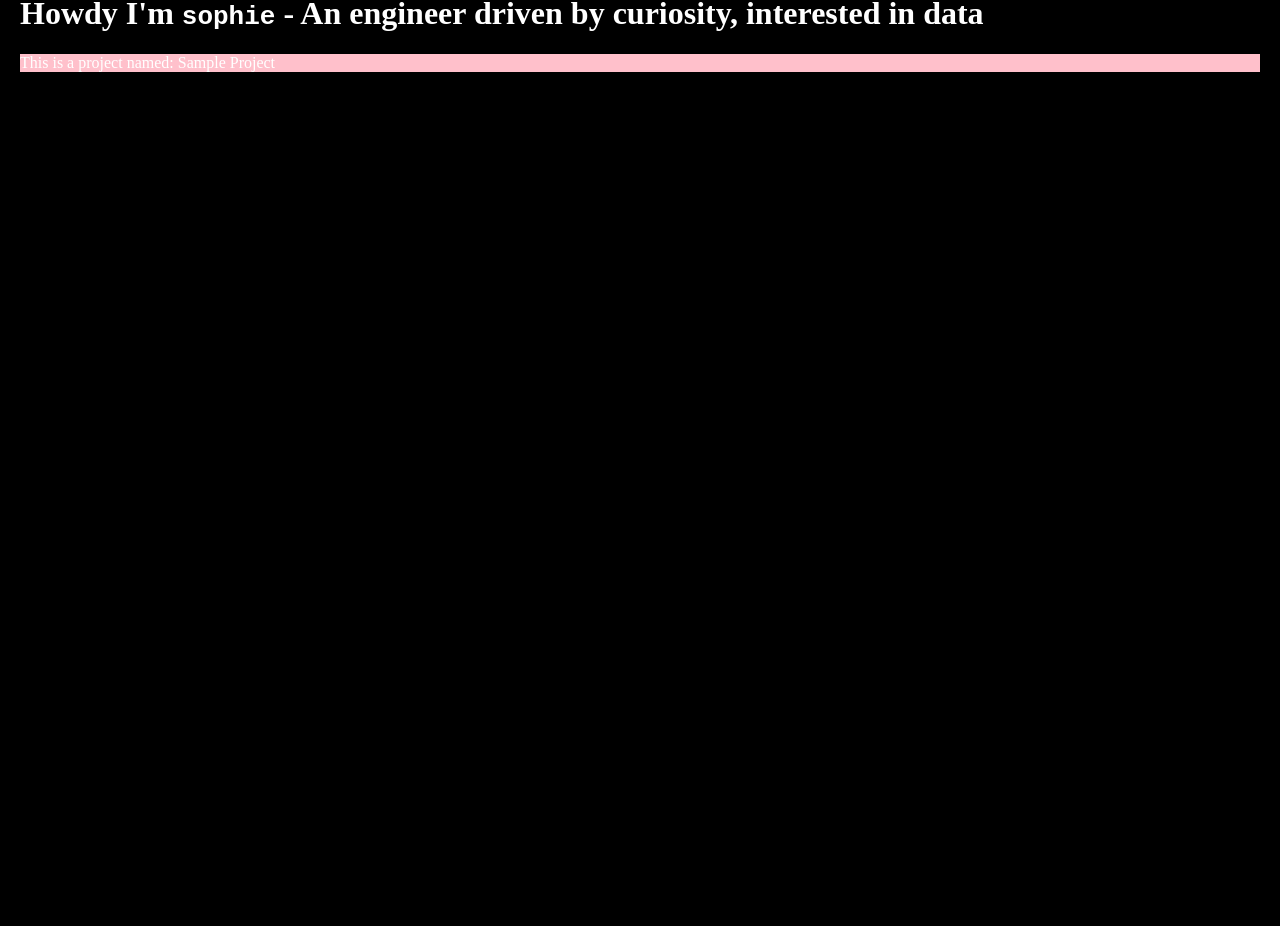
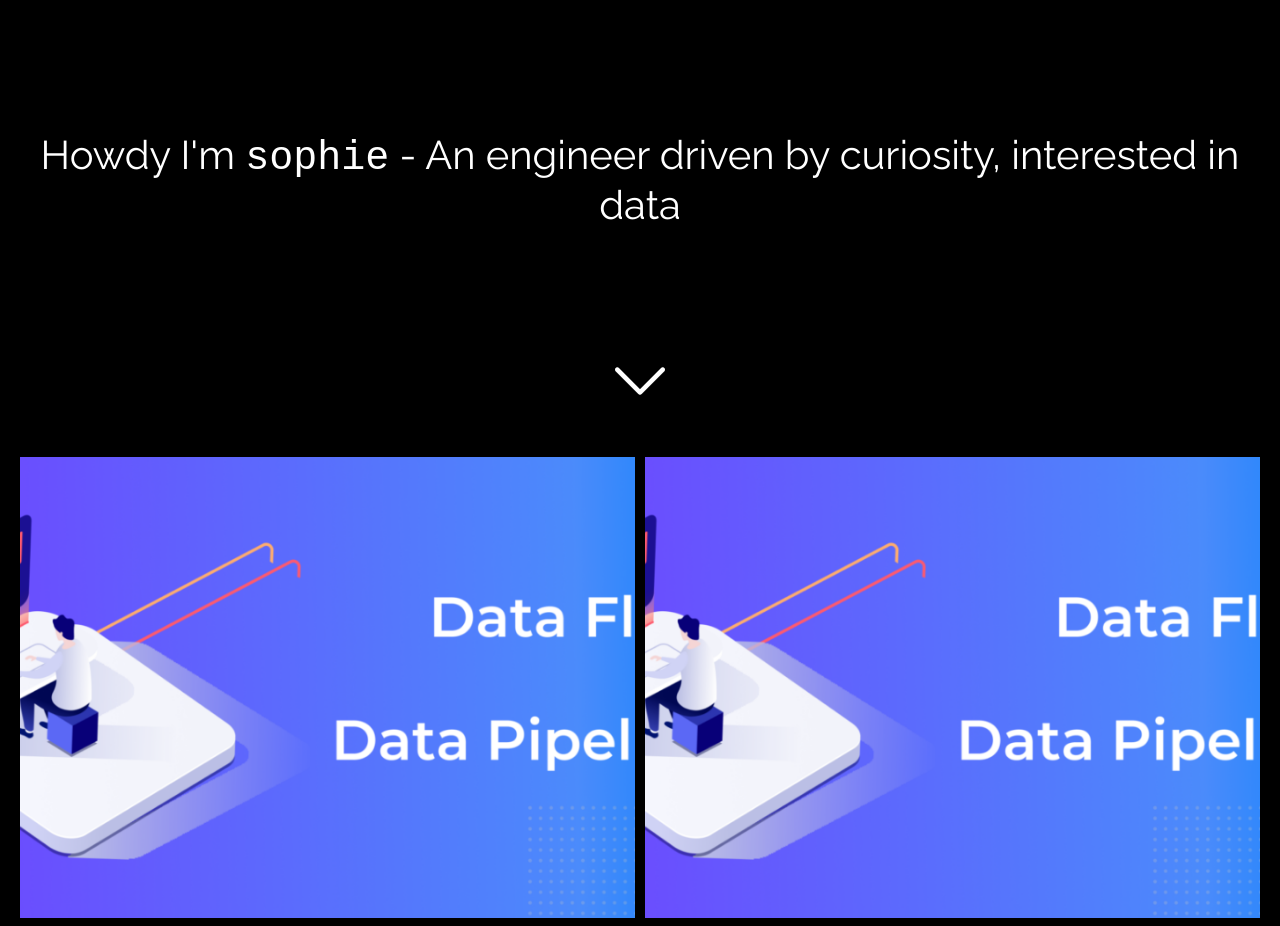
Before and after one commit to sophie-marshall/portfolio-site, a SvelteKit app in the folder portfolio-site/: page / in a window 1280 px wide. Shown: the part 74-1000 px from the top of the page. Before the commit the page ends 800 px from the top, so only its background shows below. Built offline with nearby package versions, Linux system fonts and the light colour scheme.

Commit message:
Basic "Work" Page (#1)
* foundations

* change font

* css scoping changes

* rm unbound element

```diff
--- a/portfolio-site/src/app.css
+++ b/portfolio-site/src/app.css
@@ -1,12 +1,22 @@
+@import url('https://fonts.googleapis.com/css2?family=Raleway:ital,wght@0,100..900;1,100..900&display=swap');
+
 :root {
 	--background-color: black;
 	--text-color: white;
+	--font-family: 'Raleway', sans-serif;
 }
 
 html,
 body {
 	margin: 0;
-	padding: 10px;
+	padding: 0px 10px;
 	background-color: var(--background-color);
 	color: var(--text-color);
+	font-family: var(--font-family);
 }
+
+button {
+	background: transparent;
+	border: none;
+	cursor: pointer;
+}
--- a/portfolio-site/src/lib/components/Header.svelte
+++ b/portfolio-site/src/lib/components/Header.svelte
@@ -12,6 +12,9 @@
 		display: flex;
 		justify-content: space-between;
 		align-items: center;
+		position: sticky;
+		top: 0;
+		z-index: 99;
 	}
 
 	.header img {
--- a/portfolio-site/src/lib/components/Project.svelte
+++ b/portfolio-site/src/lib/components/Project.svelte
@@ -1,13 +1,47 @@
 <script lang="ts">
-	let { projectName } = $props();
+	let { projectName, thumbnail } = $props<{
+		projectName: string;
+		thumbnail?: string;
+	}>();
 </script>
 
 <div class="project">
-	This is a project named: {projectName}
+	<div class="thumbnail">
+		<img src={thumbnail} alt="Project thumbnail" />
+		<div class="overlay">
+			<h2>{projectName}</h2>
+		</div>
+	</div>
 </div>
 
 <style>
-	.project {
-		background: pink;
+	.thumbnail {
+		aspect-ratio: 4/3;
+		overflow: hidden;
+		position: relative;
+	}
+
+	.thumbnail img {
+		width: 100%;
+		height: 100%;
+		object-fit: cover;
+		object-position: center;
+	}
+
+	.overlay {
+		position: absolute;
+		top: 0;
+		left: 0;
+		width: 100%;
+		height: 100%;
+		background: rgba(0, 0, 0, 0.5);
+		display: flex;
+		justify-content: center;
+		align-items: center;
+		opacity: 0;
+	}
+
+	.thumbnail:hover .overlay {
+		opacity: 1;
 	}
 </style>
--- a/portfolio-site/src/routes/+page.svelte
+++ b/portfolio-site/src/routes/+page.svelte
@@ -1,11 +1,85 @@
 <script lang="ts">
 	import Project from '$lib/components/Project.svelte';
+	import { onMount } from 'svelte';
+
+	// create an array of sample projects
+	const sampleProjects = Array.from({ length: 8 }, (_, i) => ({
+		name: `Sample Project ${i + 1}`,
+		thumbnail: '/images/stock-image.png'
+	}));
+
+	let headline: HTMLElement;
+	let opacity = 1;
+
+	function handleScroll() {
+		const scrollPosition = window.scrollY;
+		const fadeStart = 0;
+		const fadeEnd = 300;
+
+		if (scrollPosition <= fadeStart) {
+			opacity = 1;
+		} else if (scrollPosition >= fadeEnd) {
+			opacity = 0;
+		} else {
+			opacity = 1 - (scrollPosition - fadeStart) / (fadeEnd - fadeStart);
+		}
+	}
+
+	function handleArrowClick() {
+		const headerBottom = headline.offsetHeight;
+		window.scrollTo({ top: headerBottom, behavior: 'smooth' });
+	}
+
+	onMount(() => {
+		window.addEventListener('scroll', handleScroll);
+		return () => {
+			window.removeEventListener('scroll', handleScroll);
+		};
+	});
 </script>
 
 <main>
-	<h1>Howdy I'm <code>sophie</code> - An engineer driven by curiosity, interested in data</h1>
-	<Project projectName="Sample Project" />
+	<div class="headline" bind:this={headline} style:opacity>
+		<h1>Howdy I'm <code>sophie</code> - An engineer driven by curiosity, interested in data</h1>
+		<button on:click={handleArrowClick}>
+			<img class="down-arrow" src="/svgs/down-arrow.svg" alt="arrow" />
+		</button>
+	</div>
+	<div class="projects-container">
+		{#each sampleProjects as project}
+			<Project projectName={project.name} thumbnail={project.thumbnail} />
+		{/each}
+	</div>
 </main>
 
 <style>
+	.headline {
+		display: flex;
+		flex-direction: column;
+		align-items: center;
+		gap: 100px;
+		padding-top: 150px;
+		padding-bottom: 50px;
+		position: sticky;
+		top: 0;
+	}
+	.projects-container {
+		display: grid;
+		background: black;
+		grid-template-columns: repeat(2, 1fr);
+		gap: 10px;
+		position: relative;
+	}
+
+	.down-arrow {
+		display: flex;
+		width: 50px;
+		height: 50px;
+	}
+
+	.headline h1 {
+		font-size: 40px;
+		text-align: center;
+		font-weight: 400;
+	}
 </style>
```
Also changed, not shown: portfolio-site/static/images/stock-image.png (added), portfolio-site/static/svgs/down-arrow.svg (added).
